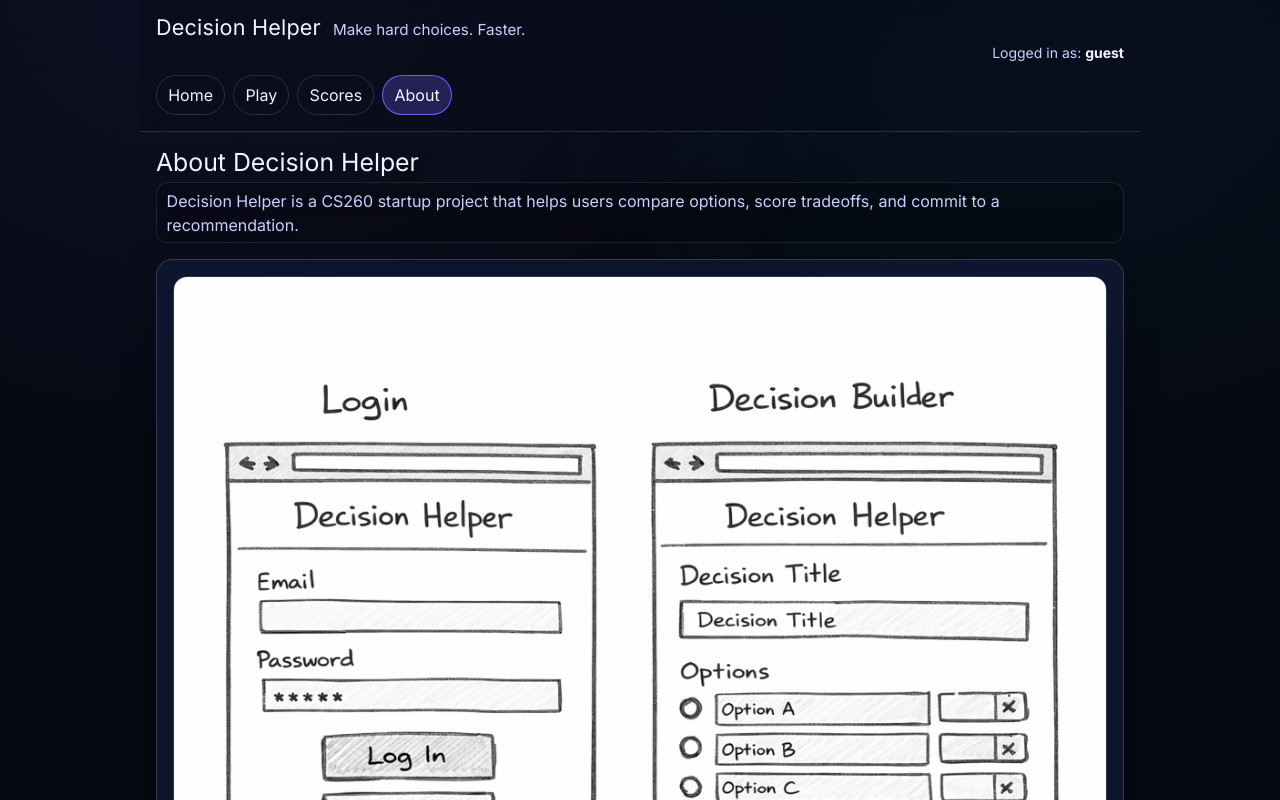
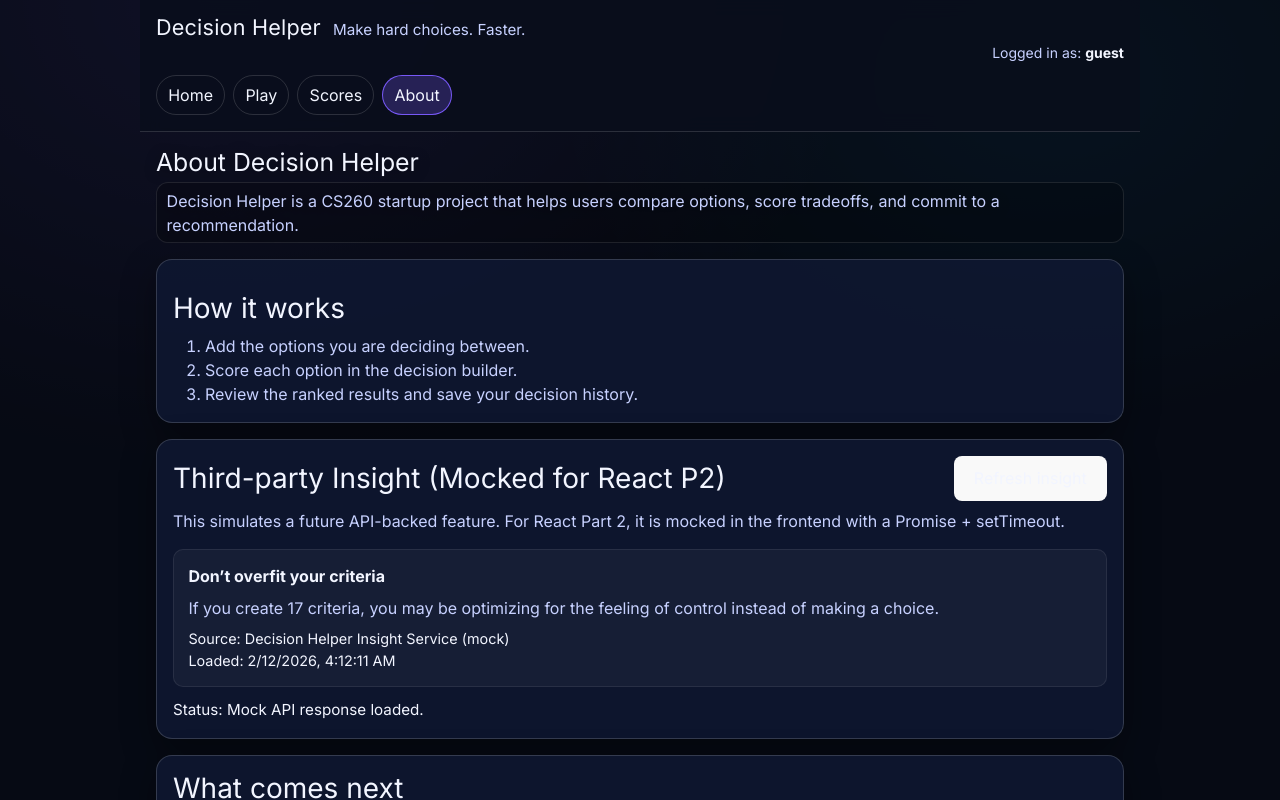
Before and after one commit to aztyler77-ux/startup, a React (Vite) app in the folder react/: page /about in a window 1280 px wide. Shown: the top 800 px of the page. Built offline with nearby package versions, Linux system fonts and the light colour scheme.

Commit message:
chore(about): remove logo image per TA feedback

```diff
--- a/react/src/views/About.jsx
+++ b/react/src/views/About.jsx
@@ -71,7 +71,6 @@ export default function About() {
       </p>
 
       <div className="cardish" style={{ marginBottom: "1rem" }}>
-        <img src="/DecisionHelper.png" alt="Decision Helper logo" />
         <h3 style={{ marginTop: "1rem" }}>How it works</h3>
         <ol style={{ marginBottom: 0, color: "var(--muted)" }}>
           <li>Add the options you are deciding between.</li>
```
